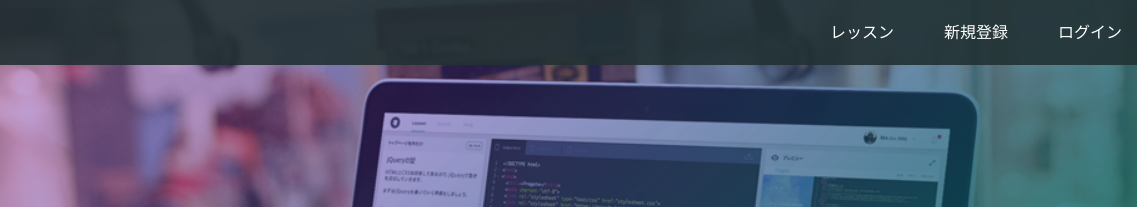
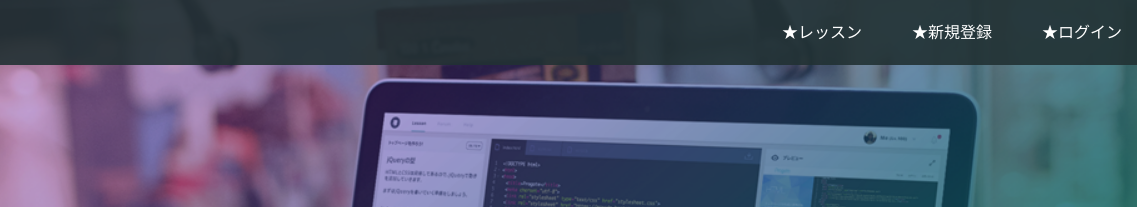
Before and after one commit to sakuma11/TEST, a plain HTML site: page index.html in a window 1280 px wide. Shown: the top 207 px of the page, 143-1280 px from the left. Drawn offline with Linux system fonts and the light colour scheme.

Commit message:
Update index.html

```diff
--- a/index.html
+++ b/index.html
@@ -15,9 +15,9 @@
       </div>
       <span class="fa fa-bars menu-icon"></span>
       <div class="header-right">
-        <a href="#">レッスン</a>
-        <a href="#">新規登録</a>
-        <a href="#" class="login">ログイン</a>
+        <a href="#">★レッスン</a>
+        <a href="#">★新規登録</a>
+        <a href="#" class="login">★ログイン</a>
       </div>
     </div>
   </header>
```
